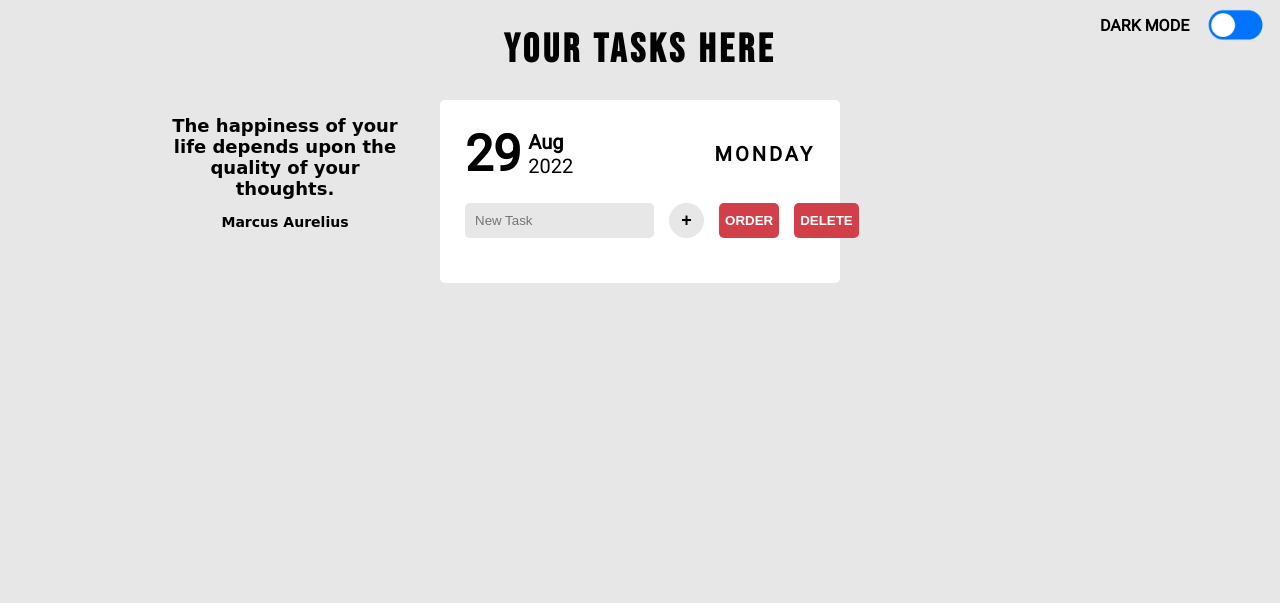
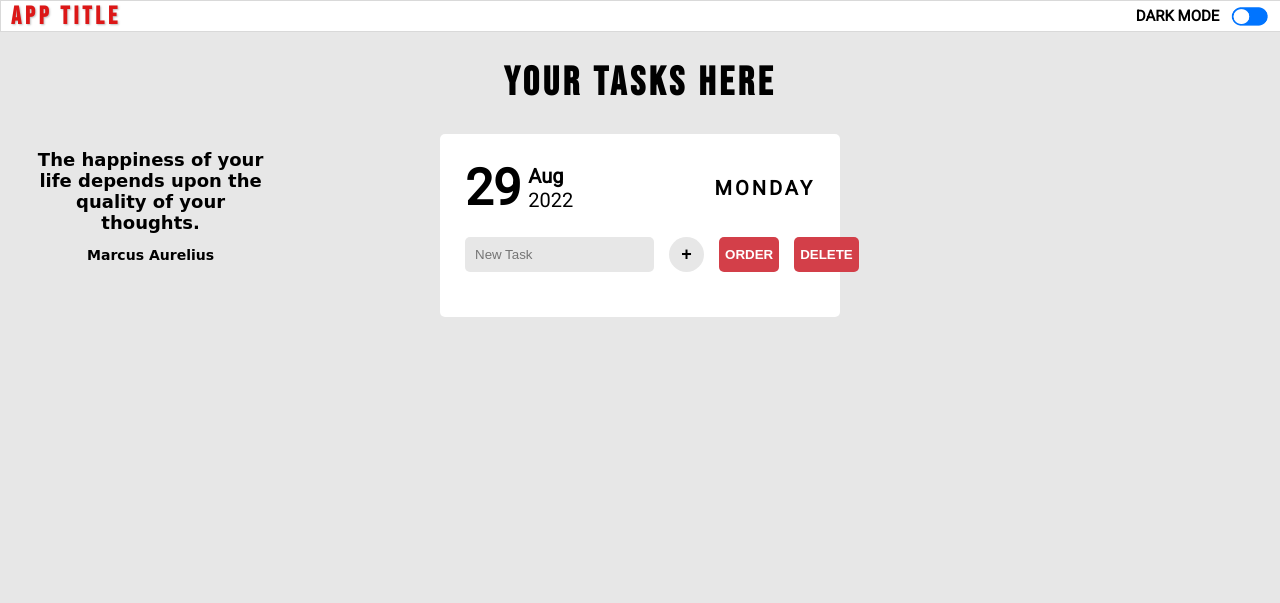
Before and after one commit to elsantibsj/TaskList, a plain HTML site: page index.html in a window 1280 px wide. Drawn offline with Linux system fonts and the light colour scheme; a web font is replaced by a local one.

Commit message:
Header with title

```diff
--- a/app.js
+++ b/app.js
@@ -78,15 +78,19 @@ const delTask = () => {
 
 const changeTheme = () => {
 	const body = document.getElementById('body')
-	body.classList.contains('bodyDark') ? body.classList.remove('bodyDark') : body.classList.add('bodyDark')
+	body.classList.contains('bodyDark') ? body.classList.remove('bodyDark') : body.classList.add('bodyDark');
+
+	const header = document.getElementById('header')
+	header.classList.contains('bodyDark') ? header.classList.remove('bodyDark') : header.classList.add('bodyDark');
+	header.classList.contains('borderDark') ? header.classList.remove('borderDark') : header.classList.add('borderDark');
 
 	const title = document.getElementById('title')
-	title.classList.contains('textDark') ? title.classList.remove('textDark') : title.classList.add('textDark')
+	title.classList.contains('textDark') ? title.classList.remove('textDark') : title.classList.add('textDark');
 
-	const darkText = document.getElementById('darkText')
-	darkText.classList.contains('textDark') ? darkText.classList.remove('textDark') : darkText.classList.add('textDark')
+	const darkText = document.getElementById('darkText');
+	darkText.classList.contains('textDark') ? darkText.classList.remove('textDark') : darkText.classList.add('textDark');
 
-	const theme = document.getElementById('theme')
+	const theme = document.getElementById('theme');
 	if (theme.classList.contains('textDark') && theme.classList.contains('bodyDark')){
 		theme.classList.remove('textDark');
 		theme.classList.remove('bodyDark');
--- a/index.html
+++ b/index.html
@@ -12,12 +12,13 @@
 </head>
 <body id="body" class="noselect">
 	<div id="header">
-	<h1 id="title">Your tasks here</h1>
-	</div>
+	<h1 id="headerTitle">APP TITLE</h1>
 	<div id="button">
 	<p id="darkText">DARK MODE</p>
 	<button id="theme" onclick="changeTheme()"><img src="dark.png" id="moon"></button>
 	</div>
+	</div>
+	<h1 id="title">Your tasks here</h1>
 	<section id="topContainer">
 	<div id="quotes">
 		<h1 id="quote"></h1>
--- a/style.css
+++ b/style.css
@@ -7,9 +7,14 @@
 }
 
 body {
-	margin: 0;
-	background-color: var(--disabled);
-	font-family: 'Roboto', sans-serif;;
+	box-sizing: border-box;
+  	margin: 0;
+  	position: relative;
+  	background-color: var(--disabled);
+  	padding-bottom: 3em;
+  	min-height: 100vh;
+	font-family: 'Roboto', sans-serif;
+	overflow-x: hidden;
 }
 
 .noselect {
@@ -24,6 +29,10 @@ body {
 
 .bodyDark {
 	background-color: var(--dark)!important;
+}
+
+.borderDark{
+	border: 1px solid #1B1B1B!important;
 }
 
 .taskListDark{
@@ -49,19 +58,29 @@ body {
 	font-family: 'Bebas Neue', cursive;
 	font-size: 40px;
 	letter-spacing: 4px;
+	text-align: center;
 }
 .textDark {
-	color: var(--light)!important;
+	color: #CCCCCC!important;
 }
 
 #header{
 	white-space: nowrap;
-	margin: 25px auto;
-	height: 50px;
-	width: 300px;
-	display: flex;
-	justify-content: center;
-  	align-items: center;
+	height: 30px;
+	width: 100%;
+  	background-color: #fff;
+  	border: 1px solid #D9D9D9;
+}
+
+#headerTitle{
+	float: left;
+	font-size: 25px;
+	margin-top: 0;
+	margin-left: 10px;
+	letter-spacing: 4px;
+	color: #DC1717;
+	text-shadow: 1px 1px 2px rgba(150, 150, 150, 0.61);
+	font-family: 'Bebas Neue', cursive;
 }
 
 #topContainer{
@@ -69,7 +88,6 @@ body {
 	padding: 0;
 	height: 500px;
 	width: 100%;
-	max-width: 1000px;
 }
 
 #quotes{
@@ -77,28 +95,32 @@ body {
 	font-size: 12px;
 	float: left;
 	margin-left: 2%;
-	width: 25%;
+	width: 250px;
 	text-align: center;
 }
 
 #button{
-	margin-top: -100px;
 	width: 200px;
+	height: 30px;
+	display: flex;
+	justify-content: center;
+	align-items: center;
 	float: right;
 }
 
 #theme{
-	background: none;
+	background-color: red;
 	border: none;
 	float: right;
-	margin-right: 20px;
-	margin-top: 12px;
-	max-width: 50px;
-	max-height: 30px;
+	margin-top: -8px;
+	margin-left: 15px;
+	max-width: 1px;
+	max-height: 1px;
 }
 
 #darkText{
 	float: left;
+	font-size: 15px;
 	margin-left: 20px;
 	font-weight: 900;
 }
@@ -107,8 +129,8 @@ body {
 	position: relative;
 	right: 10px;
 	bottom: 8px;
-	width: 60px;
-	height: 40px;
+	width: 40px;
+	height: 25px;
 	cursor: pointer;
 }
 .darkMoon{
@@ -121,6 +143,8 @@ body {
 }
 
 .list {
+	position: relative;
+    z-index: 99;
 	margin-left: auto;
 	margin-right: auto;
 	margin-top: 0;
```
